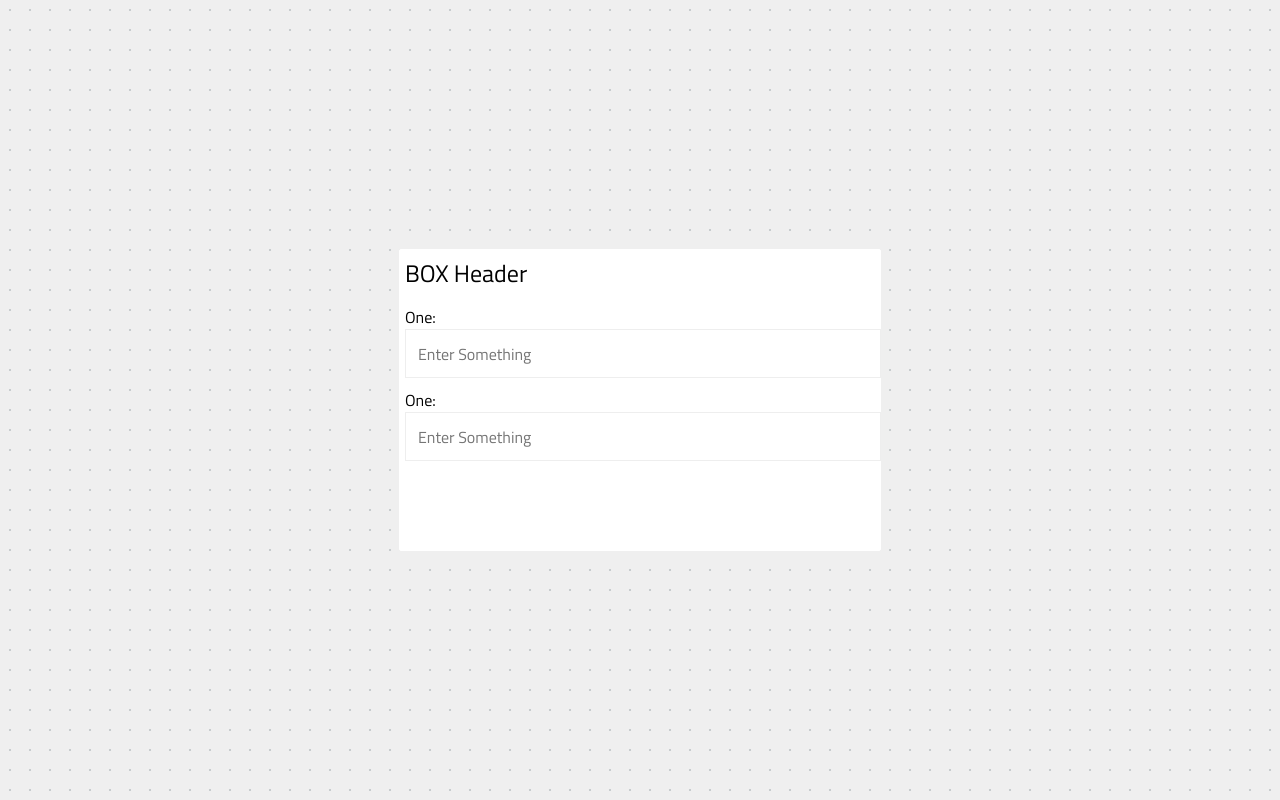
After one commit to ma-he-sh/UOITConnect_webapp, a PHP site: page /BoxView.html in a window 1280 px wide. The commit adds this page. Run offline with PHP 8.4, Linux system fonts and the light colour scheme.

Commit message:
updated some

```diff
--- /dev/null
+++ b/BoxView.html
@@ -0,0 +1,26 @@
+<!DOCTYPE html>
+<html>
+
+<head>
+    <title>Calender</title>
+    <meta charset="UTF-8">
+    <link rel="stylesheet" href="assets/css/main.css">
+</head>
+
+<body>
+  <div class="dash-user-pop-box transition">
+    <div class="dash-header-for-box">
+    BOX Header
+    </div>
+     <div class="input-wrapper-for-box">
+        <label for="one">One:</label>
+        <input name="one" class="input-for-box" placeholder="Enter Something" type="text"/>
+     </div>
+     <div class="input-wrapper-for-box">
+        <label for="one">One:</label>
+        <input name="one" class="input-for-box" placeholder="Enter Something" type="text"/>
+     </div>
+  </div>
+</body>
+
+</html>
--- a/assets/css/dashb.css
+++ b/assets/css/dashb.css
@@ -784,3 +784,46 @@
 .dash-course-less-btn:hover{
     background-color: rgba(33,150,243,0.2);
 }
+
+.dash-user-pop-box {
+  width: 480px;
+  height: 300px;
+  background-color: white;
+  margin: auto;
+  position: absolute;
+  border: 1px solid white;
+  border-radius: 2px;
+  top: 0;
+  right: 0;
+  left: 0;
+  top: 0;
+  bottom: 0;
+}
+.dash-user-pop-box:hover{
+  border: 1px solid #2196f3;
+}
+
+.input-for-box {
+  width: 100%;
+  height: 45px;
+  text-indent: 10px;
+  border-style: none;
+  border: 1px solid #eee;
+  font-size: 16px;
+}
+
+.input-wrapper-for-box {
+  width: 100%;
+  height: auto;
+  float: left;
+  padding: 5px;
+  box-sizing: border-box;
+}
+
+.dash-header-for-box {
+  width: 100%;
+  height: 50px;
+  font-size: 24px;
+  padding: 5px;
+  box-sizing: border-box;
+}
```
